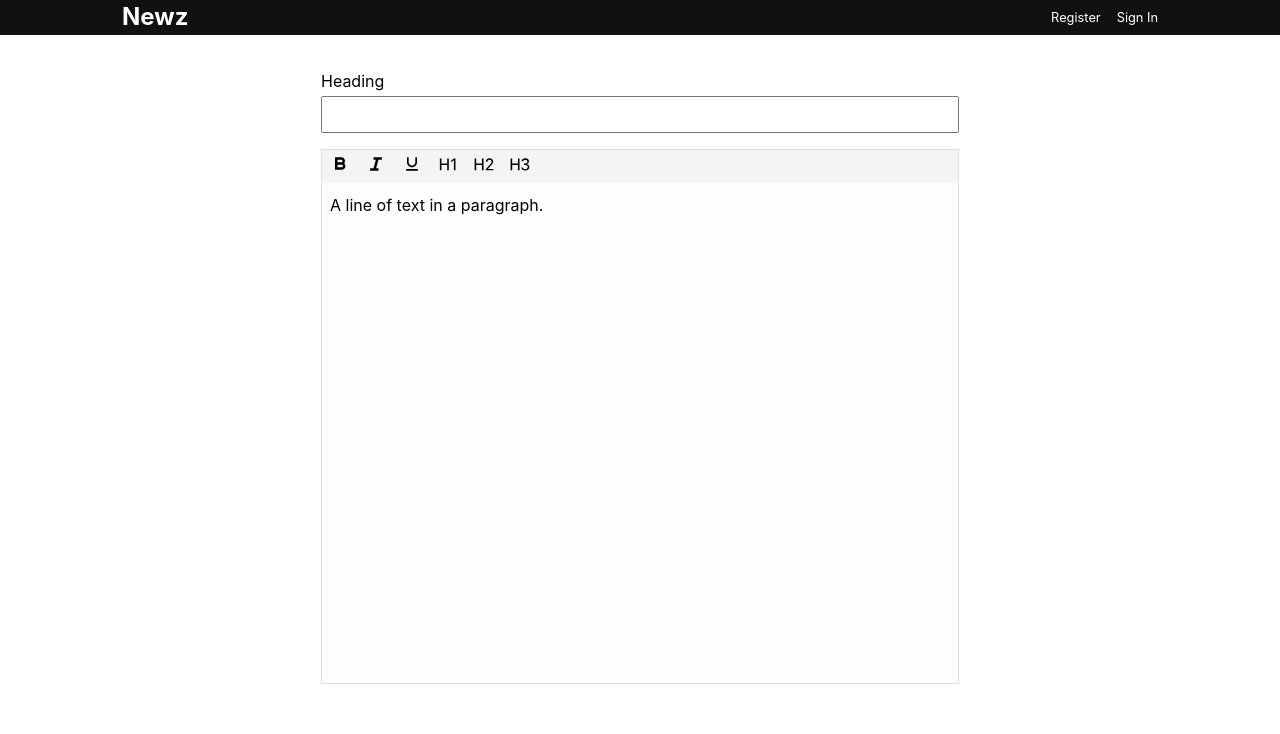
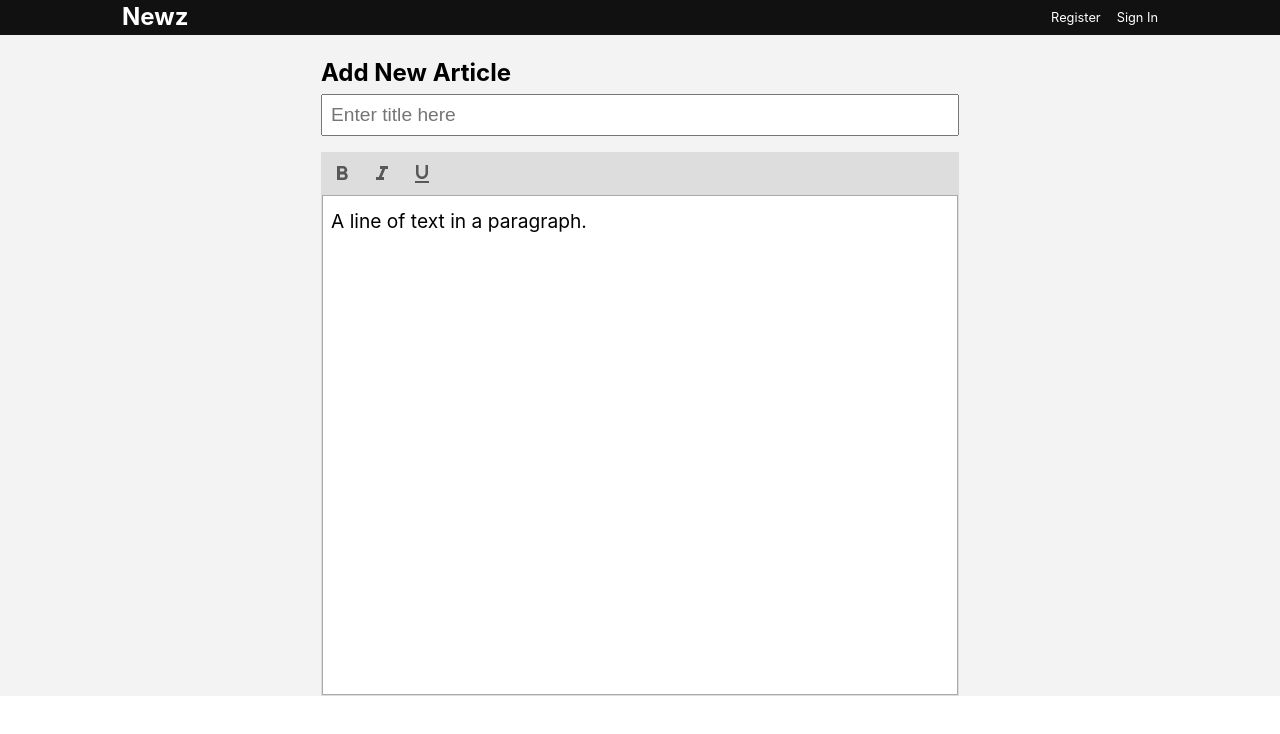
Before and after one commit to fayax555/news-app, a Next.js app: page /slate in a window 1280 px wide. Shown: the top 734 px of the page. Built offline with nearby package versions, Linux system fonts and the light colour scheme.

Commit message:
update slate editor

```diff
--- a/components/Dashboard/SlateEditor/EditorStyles.tsx
+++ b/components/Dashboard/SlateEditor/EditorStyles.tsx
@@ -6,8 +6,10 @@ export const EditorWrap = styled.div`
 
 export const Wrap = styled.div`
   > * {
-    background-color: #fefefe;
+    background-color: #fff;
+    border: 1px solid #aaa;
     height: 500px;
     padding: 0.5rem;
+    font-size: 1.2rem;
   }
 `;
--- a/components/Dashboard/SlateEditor/SlateEditor.tsx
+++ b/components/Dashboard/SlateEditor/SlateEditor.tsx
@@ -9,10 +9,12 @@ import {
 } from './SlateHelpers';
 import Toolbar from './Toolbar';
 import { EditorWrap, Wrap } from './EditorStyles';
+import { withHistory } from 'slate-history';
 
 type CustomElement = {
   bold?: boolean;
   italic?: boolean;
+  underline?: boolean;
   type: 'paragraph' | 'code' | null;
   children: CustomText[];
 };
@@ -28,7 +30,7 @@ declare module 'slate' {
 }
 
 const SlateEditor: FC = () => {
-  const editor = useMemo(() => withReact(createEditor()), []);
+  const editor = useMemo(() => withHistory(withReact(createEditor())), []);
 
   const [value, setValue] = useState<Descendant[]>([
     {
@@ -85,6 +87,11 @@ const SlateEditor: FC = () => {
                   CustomEditor.toggleItalicMark(editor);
                   break;
                 }
+                case 'u': {
+                  event.preventDefault();
+                  CustomEditor.toggleUnderlineMark(editor);
+                  break;
+                }
               }
             }}
           />
--- a/components/Dashboard/SlateEditor/SlateHelpers.tsx
+++ b/components/Dashboard/SlateEditor/SlateHelpers.tsx
@@ -1,4 +1,4 @@
-import { FC } from 'react';
+import { FC, ReactNode } from 'react';
 import { Editor, Transforms } from 'slate';
 
 export const CustomEditor = {
@@ -20,6 +20,15 @@ export const CustomEditor = {
     return !!match;
   },
 
+  isUnderlineMarkActive(editor: Editor) {
+    const [match] = Editor.nodes(editor, {
+      match: (n: any) => n.underline === true,
+      universal: true,
+    });
+
+    return !!match;
+  },
+
   isCodeBlockActive(editor: Editor) {
     const [match] = Editor.nodes(editor, {
       match: (n: any) => n.type === 'code',
@@ -33,7 +42,7 @@ export const CustomEditor = {
     const selectedText = Editor.string(editor, editor.selection);
     Transforms.setNodes(
       editor,
-      { bold: isActive ? false : true },
+      { bold: isActive ? undefined : true },
       { match: () => !!selectedText, split: true }
     );
   },
@@ -43,7 +52,17 @@ export const CustomEditor = {
     const selectedText = Editor.string(editor, editor.selection);
     Transforms.setNodes(
       editor,
-      { italic: isActive ? false : true },
+      { italic: isActive ? undefined : true },
+      { match: () => !!selectedText, split: true }
+    );
+  },
+
+  toggleUnderlineMark(editor: any) {
+    const isActive = CustomEditor.isUnderlineMarkActive(editor);
+    const selectedText = Editor.string(editor, editor.selection);
+    Transforms.setNodes(
+      editor,
+      { underline: isActive ? undefined : true },
       { match: () => !!selectedText, split: true }
     );
   },
@@ -58,7 +77,13 @@ export const CustomEditor = {
   },
 };
 
-export const Leaf: FC<any> = ({ attributes, children, leaf }) => {
+interface LeafProps {
+  attributes: any;
+  children: ReactNode;
+  leaf: any;
+}
+
+export const Leaf: FC<LeafProps> = ({ attributes, children, leaf }) => {
   if (leaf.bold) {
     children = <strong>{children}</strong>;
   }
@@ -67,10 +92,14 @@ export const Leaf: FC<any> = ({ attributes, children, leaf }) => {
     children = <em>{children}</em>;
   }
 
+  if (leaf.underline) {
+    children = <u>{children}</u>;
+  }
+
   return <span {...attributes}>{children}</span>;
 };
 
-export const CodeElement: FC<any> = (props) => {
+export const CodeElement: FC<LeafProps> = (props) => {
   return (
     <pre {...props.attributes}>
       <code>{props.children}</code>
@@ -78,6 +107,6 @@ export const CodeElement: FC<any> = (props) => {
   );
 };
 
-export const DefaultElement: FC<any> = (props) => {
+export const DefaultElement: FC<LeafProps> = (props) => {
   return <p {...props.attributes}>{props.children}</p>;
 };
--- a/components/Dashboard/SlateEditor/Toolbar.tsx
+++ b/components/Dashboard/SlateEditor/Toolbar.tsx
@@ -1,23 +1,27 @@
 import { FC } from 'react';
 import { CustomEditor } from './SlateHelpers';
 import styled from 'styled-components';
-import { BiBold, BiItalic, BiUnderline } from 'react-icons/bi';
+import {
+  MdFormatBold,
+  MdFormatItalic,
+  MdFormatUnderlined,
+} from 'react-icons/md';
 import { BsTypeH1, BsTypeH2, BsTypeH3 } from 'react-icons/bs';
 
 const ToolbarWrap = styled.div`
   /* padding: 0.25rem; */
-  padding-top: 0.25rem;
-  background-color: #f4f4f4;
+  padding-top: 0.55rem;
+  background-color: #ddd;
 
   > * {
     cursor: pointer;
-    font-size: 1.25rem;
+    font-size: 1.5rem;
     font-weight: bold;
     margin: 0 0.5rem;
+    opacity: 0.6;
 
     &:hover {
-      background: #f4f4f4;
-      opacity: 0.7;
+      opacity: 1;
     }
   }
 `;
@@ -29,17 +33,27 @@ interface Props {
 const Toolbar: FC<Props> = ({ editor }) => {
   return (
     <ToolbarWrap>
-      <BiBold
+      <MdFormatBold
         onMouseDown={(e) => {
           e.preventDefault();
           CustomEditor.toggleBoldMark(editor);
         }}
       />
-      <BiItalic />
-      <BiUnderline />
-      <BsTypeH1 />
+      <MdFormatItalic
+        onMouseDown={(e) => {
+          e.preventDefault();
+          CustomEditor.toggleItalicMark(editor);
+        }}
+      />
+      <MdFormatUnderlined
+        onMouseDown={(e) => {
+          e.preventDefault();
+          CustomEditor.toggleUnderlineMark(editor);
+        }}
+      />
+      {/* <BsTypeH1 />
       <BsTypeH2 />
-      <BsTypeH3 />
+      <BsTypeH3 /> */}
     </ToolbarWrap>
   );
 };
--- a/components/TopBar.tsx
+++ b/components/TopBar.tsx
@@ -5,7 +5,6 @@ import Link from 'next/link';
 const Bar = styled.div`
   background-color: #111;
   max-height: 40px;
-  margin-bottom: 1rem;
 
   > div {
     display: flex;
--- a/pages/slate.tsx
+++ b/pages/slate.tsx
@@ -1,6 +1,10 @@
 import dynamic from 'next/dynamic';
 import styled from 'styled-components';
 import Layout from 'components/Layout/Layout';
+
+const EditorFormWrap = styled.div`
+  background-color: #f3f3f3;
+`;
 
 const EditorForm = styled.div`
   max-width: 670px;
@@ -12,7 +16,7 @@ const EditorForm = styled.div`
 
     input {
       width: 100%;
-      font-size: 0.95rem;
+      font-size: 1.2rem;
       display: block;
       padding: 0.5rem;
     }
@@ -27,13 +31,15 @@ const SlateWithNoSSR = dynamic(
 const IndexPage = () => {
   return (
     <Layout>
-      <EditorForm>
-        <div>
-          <label htmlFor='heading'>Heading</label>
-          <input id='heading' type='text' />
-        </div>
-        <SlateWithNoSSR />
-      </EditorForm>
+      <EditorFormWrap>
+        <EditorForm>
+          <div>
+            <h2>Add New Article</h2>
+            <input type='text' placeholder='Enter title here' />
+          </div>
+          <SlateWithNoSSR />
+        </EditorForm>
+      </EditorFormWrap>
     </Layout>
   );
 };
```
